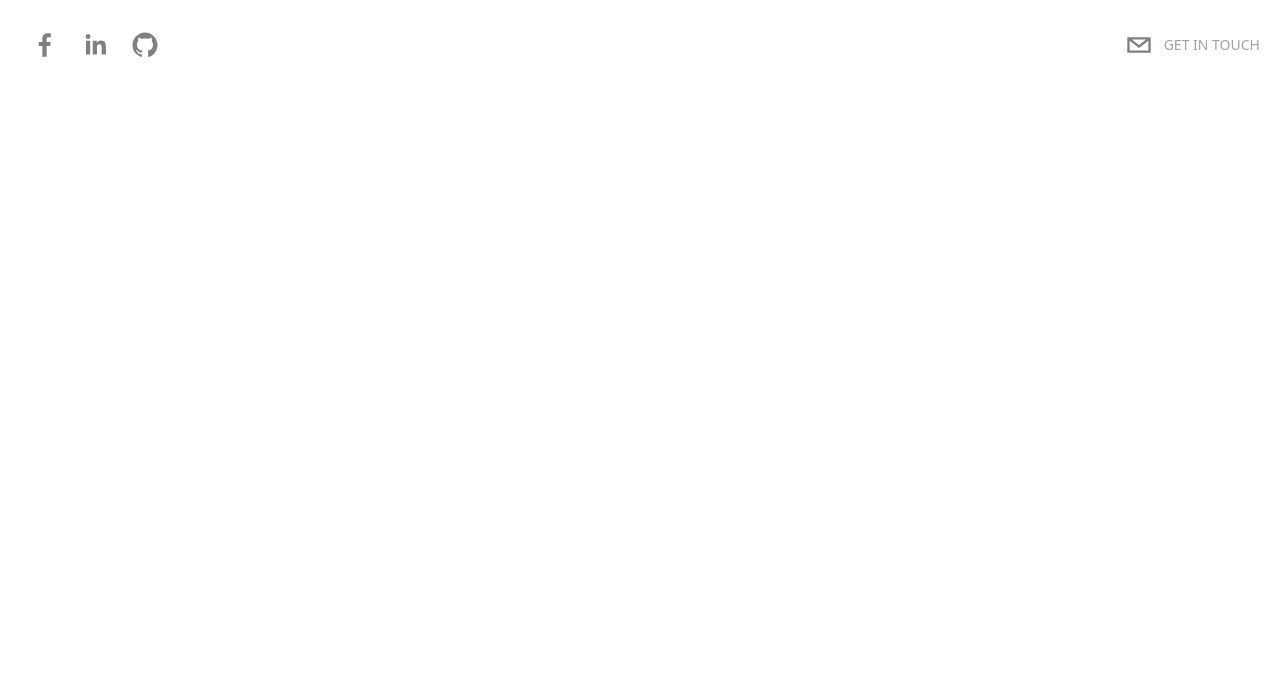
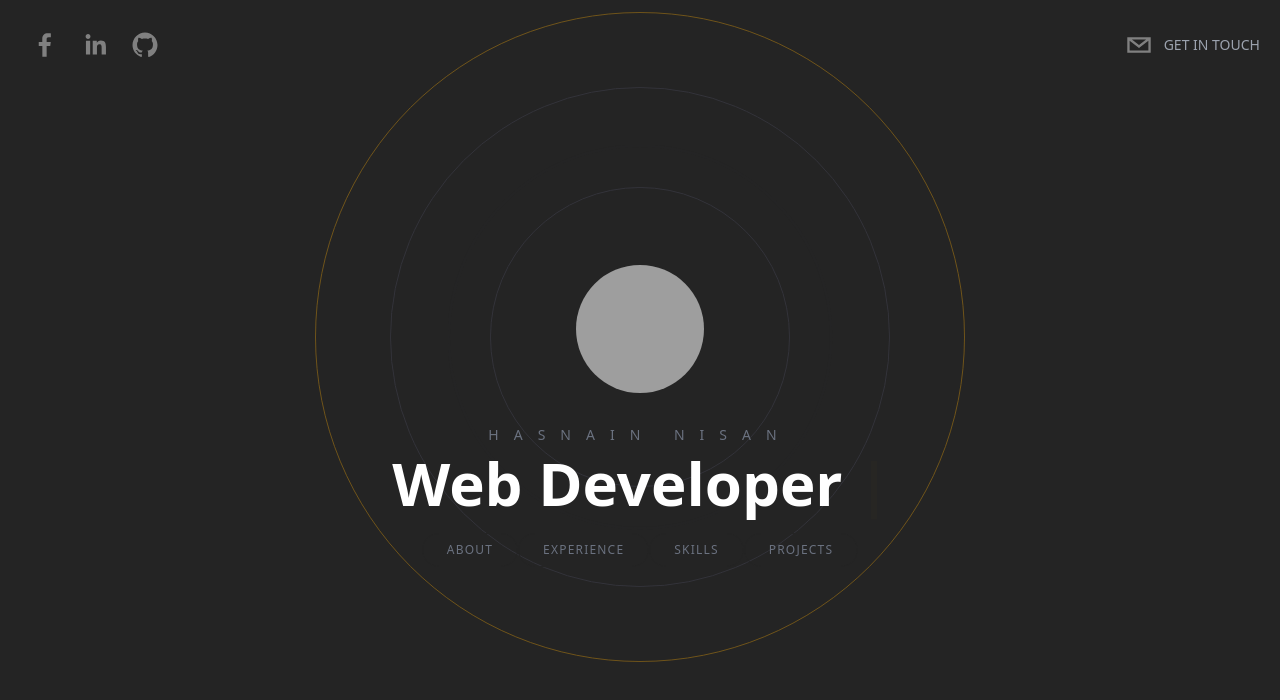
Before and after one commit to hasnain-nisan/next-portfolio, a Next.js app: page / in a window 1280 px wide. Shown: the top 700 px of the page. Built offline with nearby package versions, Linux system fonts and the light colour scheme; grey boxes are pictures that could not be loaded.

Commit message:
Header ans hero component done, now starting about section

```diff
--- /dev/null
+++ b/components/About.tsx
@@ -0,0 +1,11 @@
+import React from 'react'
+
+type Props = {}
+
+const About = (props: Props) => {
+  return (
+    <div>About</div>
+  )
+}
+
+export default About
--- /dev/null
+++ b/components/BackgroundCircle.tsx
@@ -0,0 +1,36 @@
+import React from 'react'
+import { motion } from "framer-motion";
+
+type Props = {}
+
+const BackgroundCircle = (props: Props) => {
+
+  setTimeout(() => {
+    document.getElementById('lastCircle').style.display = 'none';
+  }, 2800);
+
+  return (
+    <motion.div
+        className="relative flex justify-center items-center"
+        initial={{
+            opacity: 0
+        }}
+        animate={{
+            scale: [1,2,2,3,1],
+            opacity: [0.1, 0.2, 0.4, 0.8, 0.1, 1.0],
+            borderRadius: ["20%", "20%", "50%", "80%", "20%"]
+        }}
+        transition={{
+            duration: 2.5
+        }}
+    >
+        <div className="absolute border border-[#33333A] rounded-full h-[200px] w-[200px] mt-52 animate-ping" />
+        <div className="absolute border border-[#33333A] rounded-full h-[300px] w-[300px] mt-52"/>
+        <div className="absolute border border-[#33333A] rounded-full h-[500px] w-[500px] mt-52"/>
+        <div className="absolute border border-[#F7AB0A] rounded-full h-[650px] w-[650px] mt-52 animate-pulse opacity-20" />
+        <div id='lastCircle' className="absolute border border-[#33333A] rounded-full h-[800px] w-[800px] mt-52"/>
+    </motion.div>
+  );
+}
+
+export default BackgroundCircle
--- /dev/null
+++ b/components/Hero.tsx
@@ -0,0 +1,58 @@
+import React from 'react'
+import {Cursor, useTypewriter } from "react-simple-typewriter";
+import BackgroundCircle from './BackgroundCircle';
+import Image from "next/image";
+import Link from "next/link";
+
+type Props = {}
+
+const Hero = (props: Props) => {
+    const [text, count] = useTypewriter({
+      words: [
+        "Software Engineer",
+        "Web Developer",
+        "Full Stack Developer",
+        "<LovesToCode/>"
+      ],
+      loop: true,
+      delaySpeed: 2000
+    });
+
+    return (
+      <div className="h-screen flex flex-col space-y-8 items-center justify-center text-center overflow-hidden">
+        <BackgroundCircle />
+        <Image
+          className="relative rounded-full h-32 w-32 mx-auto object-cover"
+          src="https://img.freepik.com/free-vector/development-concept-illustration_114360-562.jpg?w=900&t=st=1667212928~exp=1667213528~hmac=57ea610ef982c39742c4d5594a61a2a5f88f13a4b08be4f9ddd23867567a40df"
+          alt="Picture of the author"
+          width={500}
+          height={500}
+        />
+        <div className="z-20">
+          <h2 className="text-sm uppercase text-gray-500 pb-2 tracking-[15px]">
+            Hasnain Nisan
+          </h2>
+          <h1 className="text-5xl lg:text-6xl font-semibold px-10">
+            <span className="mr-3">{text}</span>
+            <Cursor cursorColor="#F7AB0A" />
+          </h1>
+          <div className="pt-5">
+            <Link href="#about">
+              <button className="heroButton">About</button>
+            </Link>
+            <Link href="#experience">
+              <button className="heroButton">Experience</button>
+            </Link>
+            <Link href="#skills">
+              <button className="heroButton">Skills</button>
+            </Link>
+            <Link href="#projects">
+              <button className="heroButton">Projects</button>
+            </Link>
+          </div>
+        </div>
+      </div>
+    );
+}
+
+export default Hero
--- a/next.config.js
+++ b/next.config.js
@@ -2,6 +2,16 @@
 const nextConfig = {
   reactStrictMode: true,
   swcMinify: true,
-}
+  images: {
+    remotePatterns: [
+      {
+        protocol: "https",
+        hostname: "img.freepik.com",
+        port: "",
+        pathname: "/**",
+      },
+    ],
+  },
+};
 
 module.exports = nextConfig
--- a/package.json
+++ b/package.json
@@ -13,6 +13,7 @@
     "next": "13.0.0",
     "react": "18.2.0",
     "react-dom": "18.2.0",
+    "react-simple-typewriter": "^4.0.5",
     "react-social-icons": "^5.15.0"
   },
   "devDependencies": {
--- a/pages/index.tsx
+++ b/pages/index.tsx
@@ -1,19 +1,27 @@
 import Head from 'next/head'
+import About from '../components/About';
 import Header from '../components/Header';
+import Hero from '../components/Hero';
 
 export default function Home() {
   return (
-    <div>
+    <div className="bg-[rgb(36,36,36)] text-white h-screen snap-y snap-mandatory overflow-scroll z-0">
       <Head>
         <title>Nisan's Portfolio</title>
       </Head>
 
       {/* Header */}
-      <Header/>
+      <Header />
 
       {/* Hero */}
+      <section id="hero" className="snap-start">
+        <Hero/>
+      </section>
 
       {/* About */}
+      <section id="about" className="snap-center">
+        <About/>
+      </section>
 
       {/* Experience */}
 
--- a/styles/globals.css
+++ b/styles/globals.css
@@ -1,3 +1,11 @@
 @tailwind base;
 @tailwind components;
 @tailwind utilities;
+
+@layer components {
+    .heroButton {
+        @apply px-6 py-2 border border-[#242424] rounded-full uppercase
+            text-xs tracking-widest text-gray-500 cursor-pointer transition-all
+            hover:border-[#F7AB0A]/40 hover:text-[#F7AB0A]/40
+    }
+}
```
Also changed, not shown: 1 other file (tests, documents, lock files or other folders).
